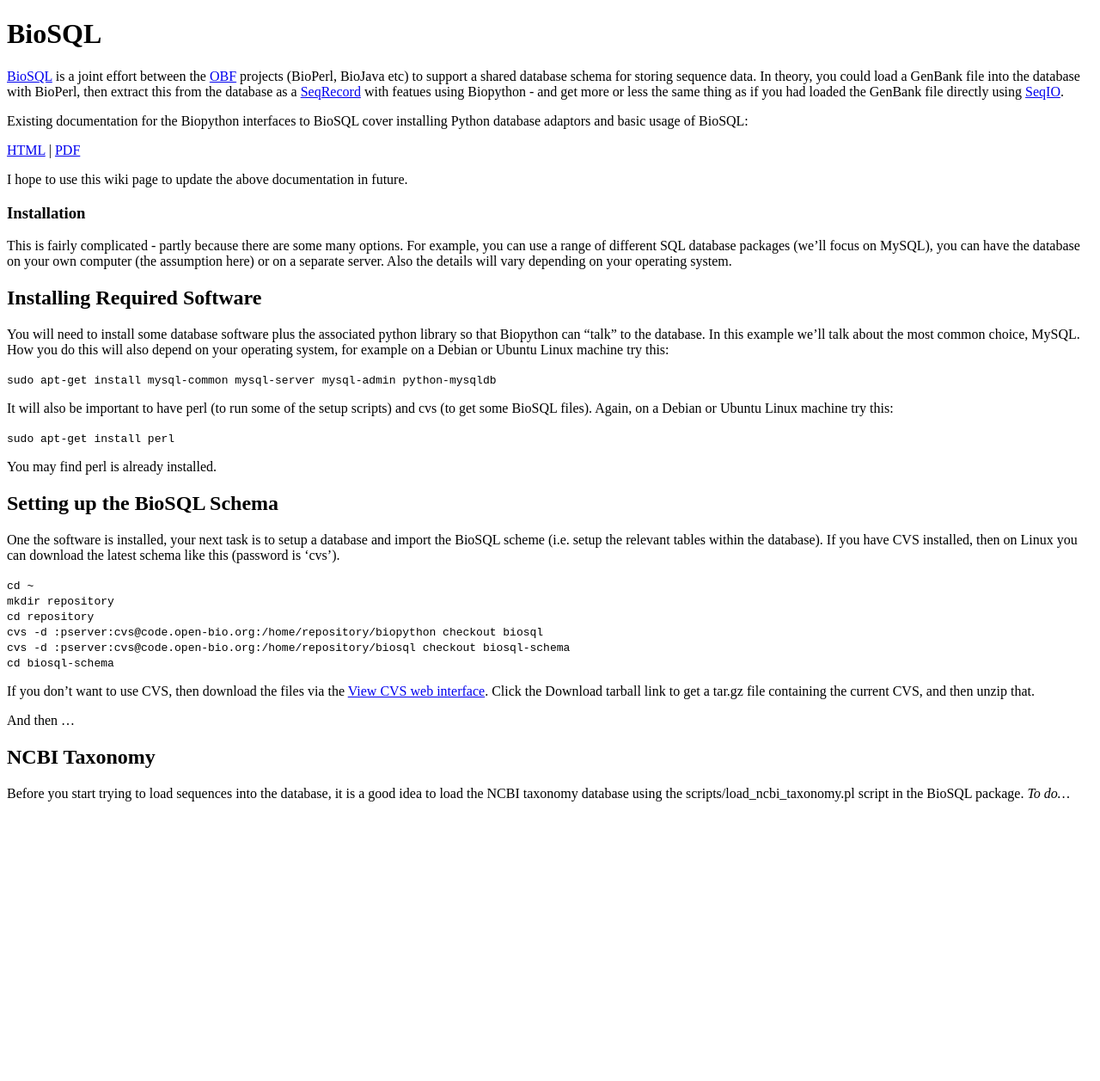
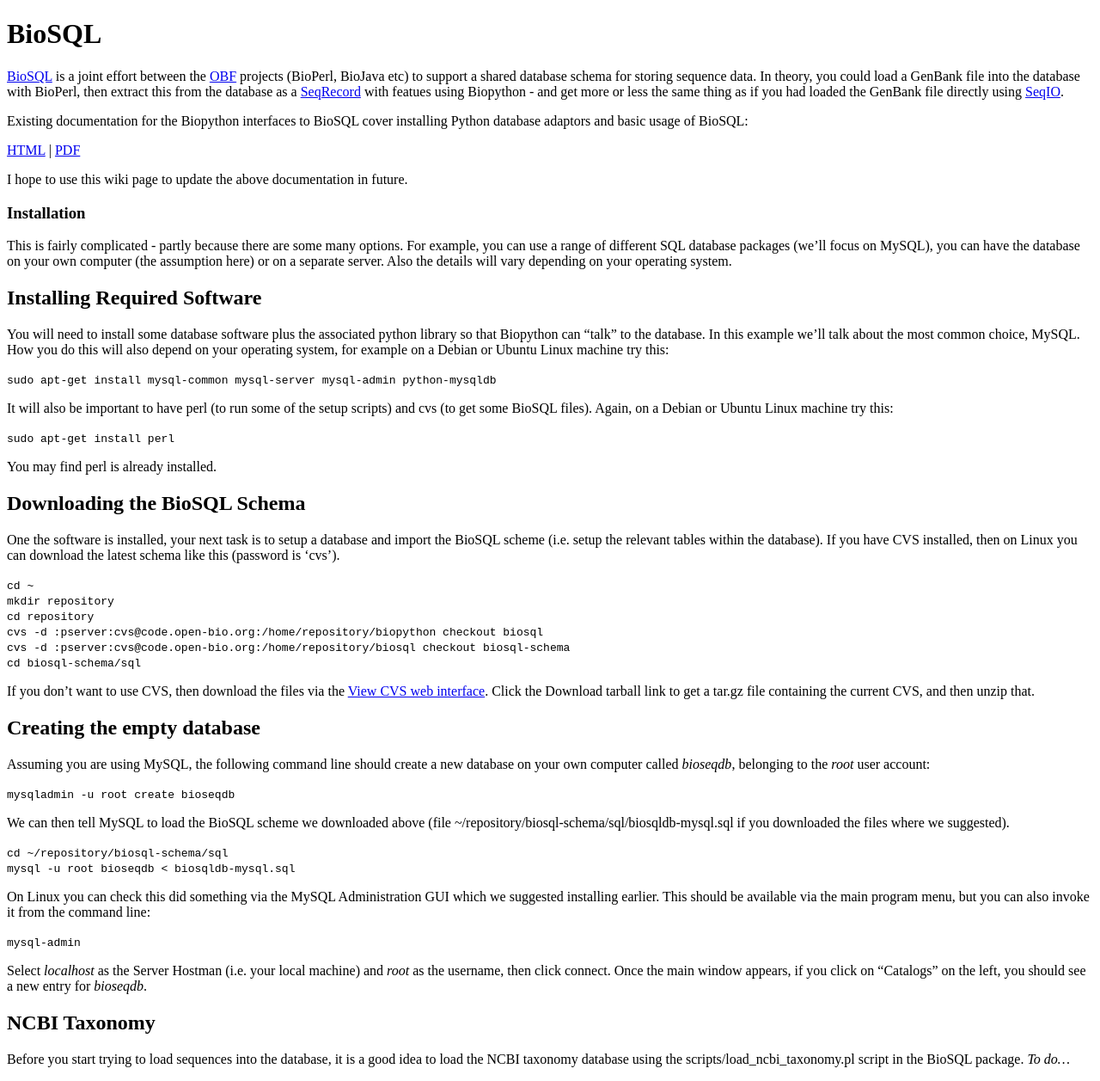
Before and after one commit to biopython/biopython.github.io, a Jekyll site: the page built from wiki/BioSQL.md, in a window 1280 px wide. Shown: the whole page at 86% size. Built offline with Jekyll 4.4.1, drawn with Linux system fonts in a browser that asks for light colours; before the commit the page ends 948 px from its top, so only the background shows below that.

Commit message:
loading the shema

```diff
--- a/wiki/BioSQL.md
+++ b/wiki/BioSQL.md
@@ -49,8 +49,8 @@ Ubuntu Linux machine try this:
 
 You may find perl is already installed.
 
-Setting up the BioSQL Schema
-----------------------------
+Downloading the BioSQL Schema
+-----------------------------
 
 One the software is installed, your next task is to setup a database and
 import the BioSQL scheme (i.e. setup the relevant tables within the
@@ -62,7 +62,7 @@ latest schema like this (password is 'cvs').
 `cd repository`
 `cvs -d :pserver:cvs@code.open-bio.org:/home/repository/biopython checkout biosql`
 `cvs -d :pserver:cvs@code.open-bio.org:/home/repository/biosql checkout biosql-schema`
-`cd biosql-schema`
+`cd biosql-schema/sql`
 
 If you don't want to use CVS, then download the files via the [View CVS
 web
@@ -70,7 +70,32 @@ interface](http://cvs.open-bio.org/cgi-bin/viewcvs/viewcvs.cgi/?cvsroot=biosql).
 Click the Download tarball link to get a tar.gz file containing the
 current CVS, and then unzip that.
 
-And then ...
+Creating the empty database
+---------------------------
+
+Assuming you are using MySQL, the following command line should create a
+new database on your own computer called *bioseqdb*, belonging to the
+*root* user account:
+
+`mysqladmin -u root create bioseqdb`
+
+We can then tell MySQL to load the BioSQL scheme we downloaded above
+(file ~/repository/biosql-schema/sql/biosqldb-mysql.sql if you
+downloaded the files where we suggested).
+
+`cd ~/repository/biosql-schema/sql`
+`mysql -u root bioseqdb < biosqldb-mysql.sql`
+
+On Linux you can check this did something via the MySQL Administration
+GUI which we suggested installing earlier. This should be available via
+the main program menu, but you can also invoke it from the command line:
+
+`mysql-admin`
+
+Select *localhost* as the Server Hostman (i.e. your local machine) and
+*root* as the username, then click connect. Once the main window
+appears, if you click on "Catalogs" on the left, you should see a new
+entry for *bioseqdb*.
 
 NCBI Taxonomy
 -------------
```
Also changed, not shown: 1 other file.
